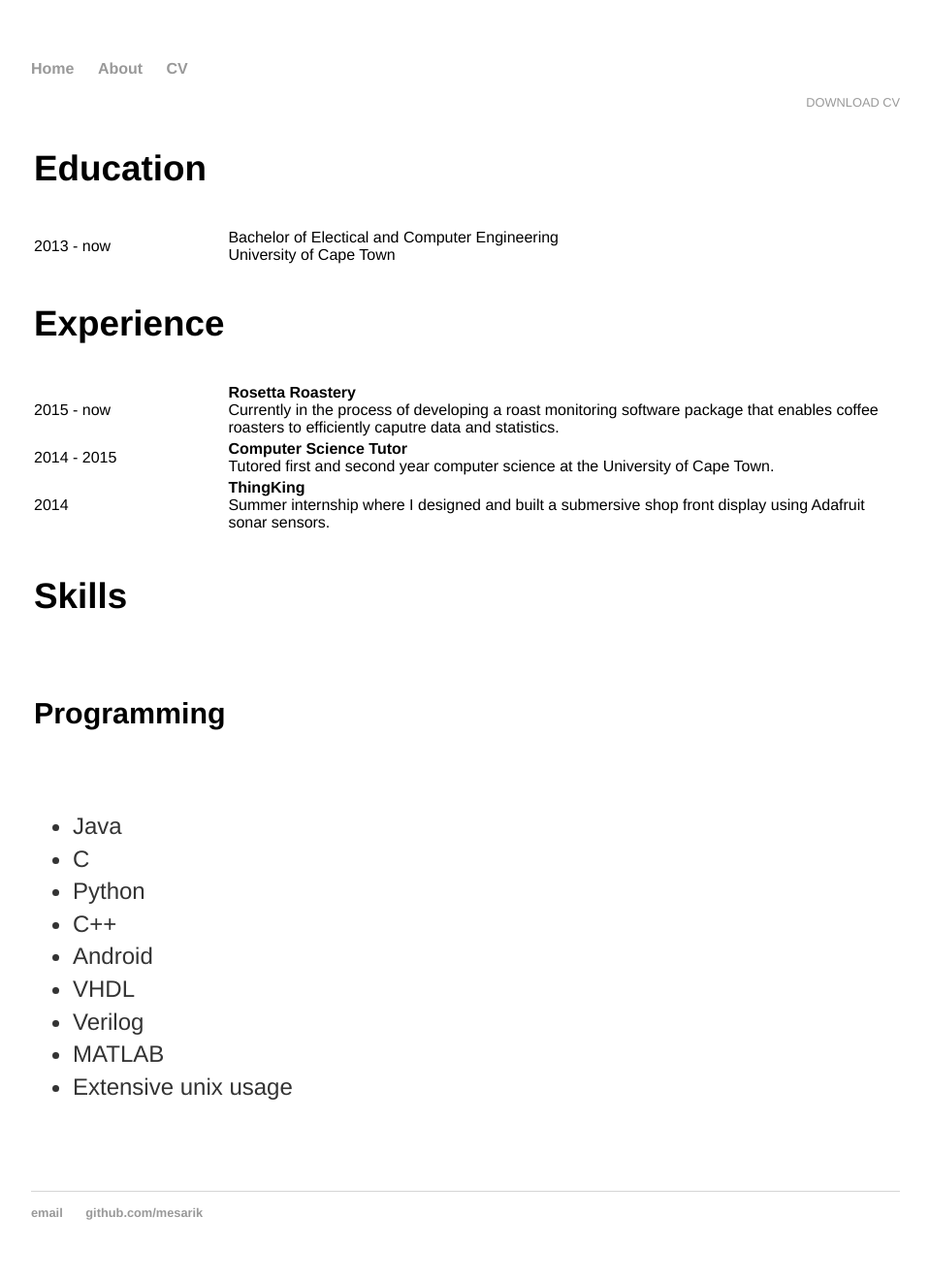
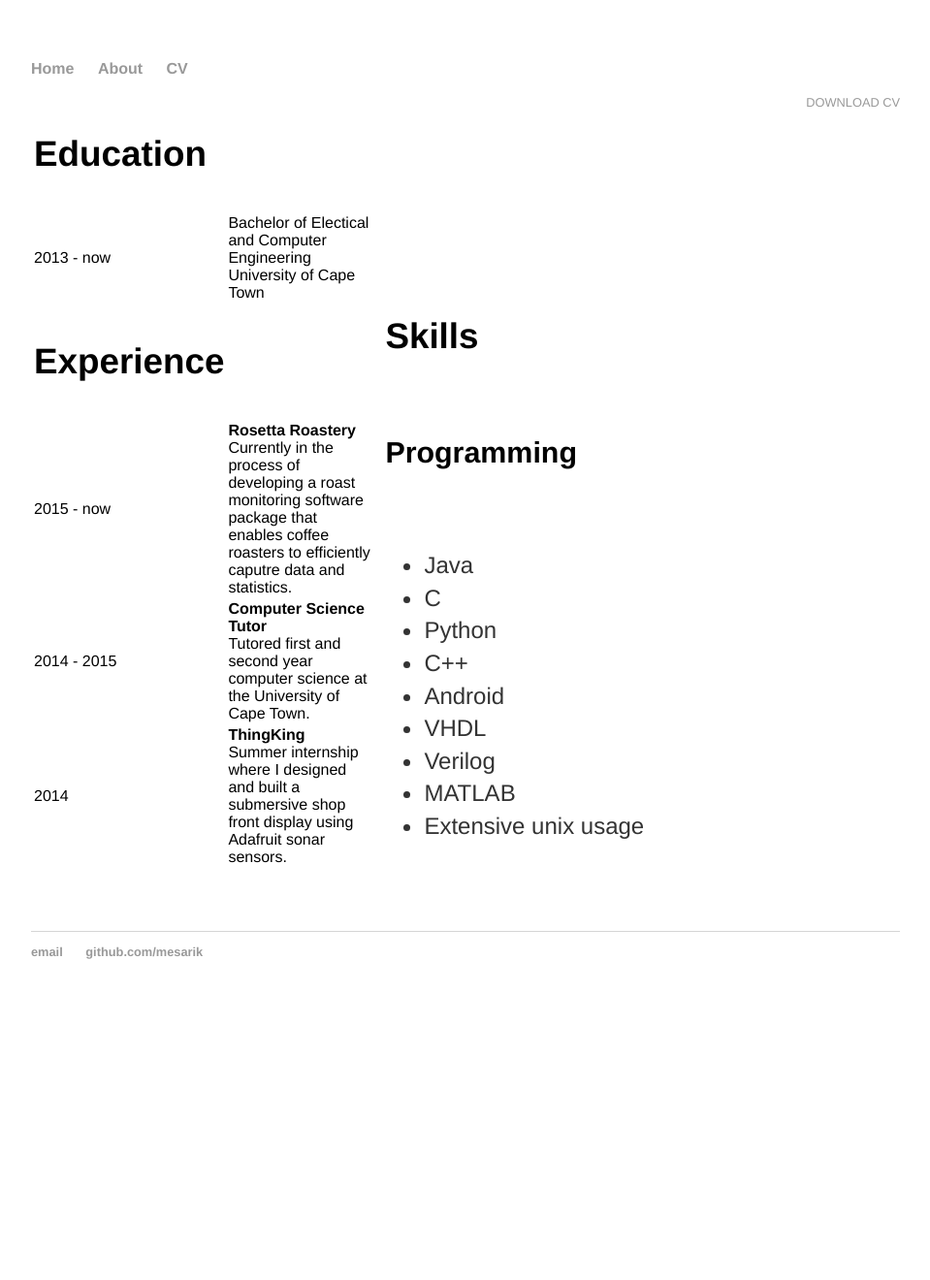
Before and after one commit to mesarcik/mesarcik.github.io, a Jekyll site: the page built from cv/index.html, in a window 1280 px wide. Shown: the whole page at 97% size, without its empty margins (160-1119 px from the left). Built offline with Jekyll 4.4.1, drawn with Linux system fonts in a browser that asks for light colours; after the commit the page ends 1051 px from its top, so only the background shows below that.

Commit message:
git_uploader.sh

```diff
--- a/cv/index.html
+++ b/cv/index.html
@@ -5,7 +5,7 @@ title: Misha Mesarcik's CV
 
 	<div class="cv">
 		<a href="https://mesarcik.github.io/cv_10.pdf" class="download" title="Download CV as PDF">Download CV</a>
-				<table style="display: inline-block;">						<tr>
+				<table style="width:40%;display: inline-block;">						<tr>
 							<td><h3> Education</h3></td>
 <!-- 							<td><h3> &nbsp; </h3></td>
 							  -->
@@ -35,7 +35,7 @@ title: Misha Mesarcik's CV
 							</tr>
 
 					</table>
-			<table style="display: inline-block;">
+			<table style= "width:40%; display: inline-block;">
 					<tr>
 							<td><h3> Skills </h3></td>
 						</tr>
```
